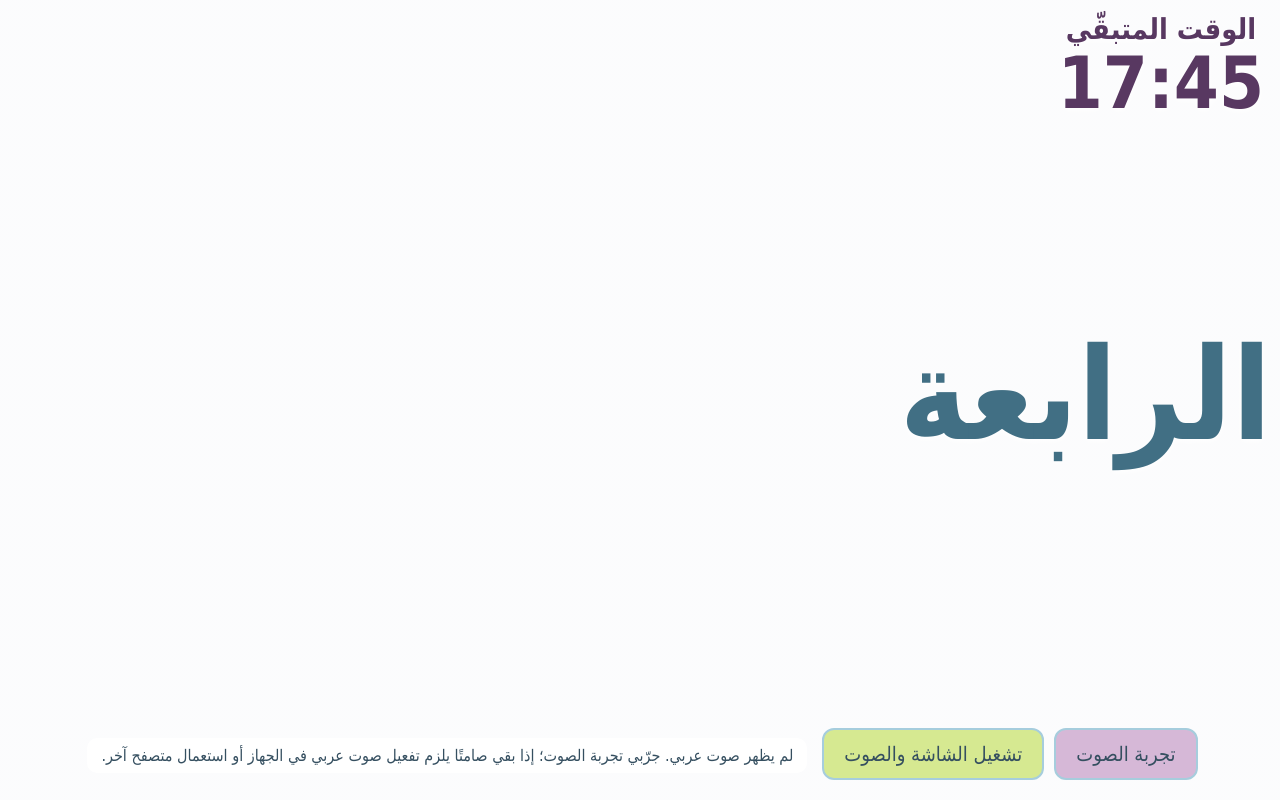
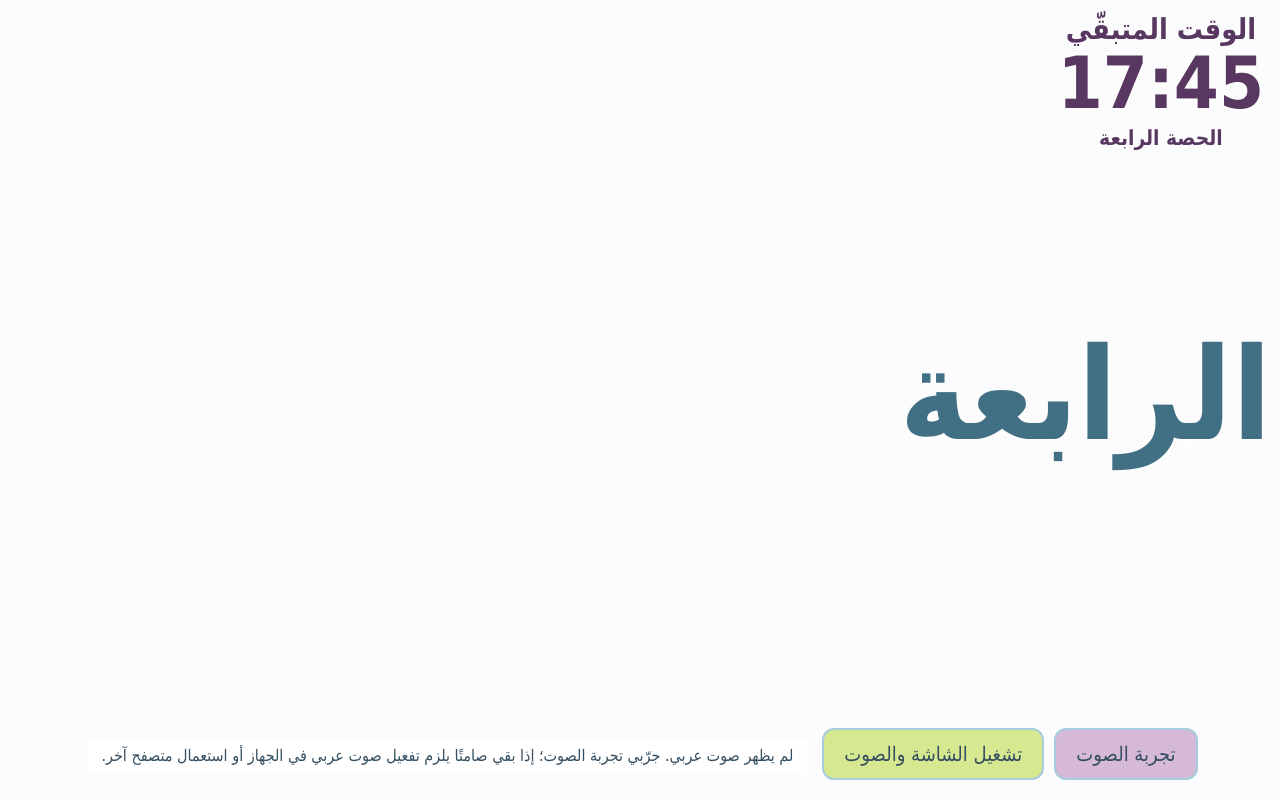
Before and after one commit to azzaslama/horaire, a plain HTML site: page index.html in a window 1280 px wide. Drawn offline with Linux system fonts and the light colour scheme.

Commit message:
Show the current lesson below the countdown

```diff
--- a/index.html
+++ b/index.html
@@ -11,6 +11,7 @@ body{font-family:Tahoma,Arial,sans-serif;display:flex;align-items:center;justify
 #lesson{font-size:clamp(40px,10vw,180px);font-weight:bold;color:#416f84;margin-bottom:12px;text-shadow:0 2px 6px white}
 #countdown{position:fixed;top:12px;right:16px;z-index:3;color:#583861;text-shadow:0 2px 6px white}
 #countdownLabel{display:block;font-size:clamp(18px,3.6vmin,44px);font-weight:bold}
+#countdownLesson{display:block;font-size:clamp(14px,2.6vmin,24px);margin-top:4px;font-weight:bold}
 #remaining{display:block;font-size:clamp(34px,9vmin,100px);font-weight:bold;font-variant-numeric:tabular-nums;line-height:1.05}
 #controls{position:fixed;bottom:15px;left:0;width:100%;z-index:2}
 button{font-family:inherit;font-size:20px;padding:12px 20px;margin:5px;border:2px solid #a6cddd;border-radius:12px;background:#d6e991;color:#354f60;cursor:pointer}
@@ -23,7 +24,7 @@ button:first-child{background:#d6b8d7}
 <div id="lessonDisplay">
  <div id="lesson"></div>
 </div>
-<div id="countdown" hidden><span id="countdownLabel">الوقت المتبقّي</span><span id="remaining" dir="ltr" role="timer" aria-labelledby="countdownLabel"></span></div>
+<div id="countdown" hidden><span id="countdownLabel">الوقت المتبقّي</span><span id="remaining" dir="ltr" role="timer" aria-labelledby="countdownLabel"></span><span id="countdownLesson"></span></div>
 <div id="controls"><button onclick="testSound()">تجربة الصوت</button><button onclick="startScreen()">تشغيل الشاشة والصوت</button><div id="status"></div></div>
 <script>
 var lessons=[
@@ -74,6 +75,7 @@ function updateScreen(){
  document.getElementById("lesson").textContent=title;
  document.getElementById("countdown").hidden=!currentLesson;
  if(currentLesson){
+  document.getElementById("countdownLesson").textContent=currentLesson.name;
   var remainingSeconds=(toMinutes(currentLesson.end)-now)*60-seconds;
   document.getElementById("remaining").textContent=
    pad(Math.floor(remainingSeconds/60))+":"+pad(remainingSeconds%60);
```
